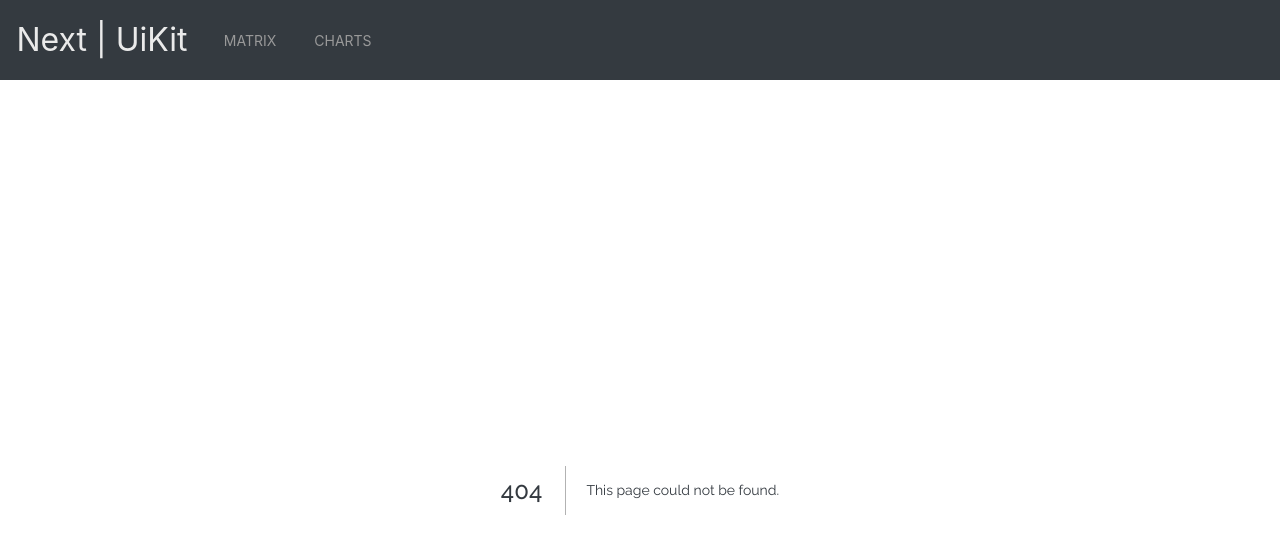
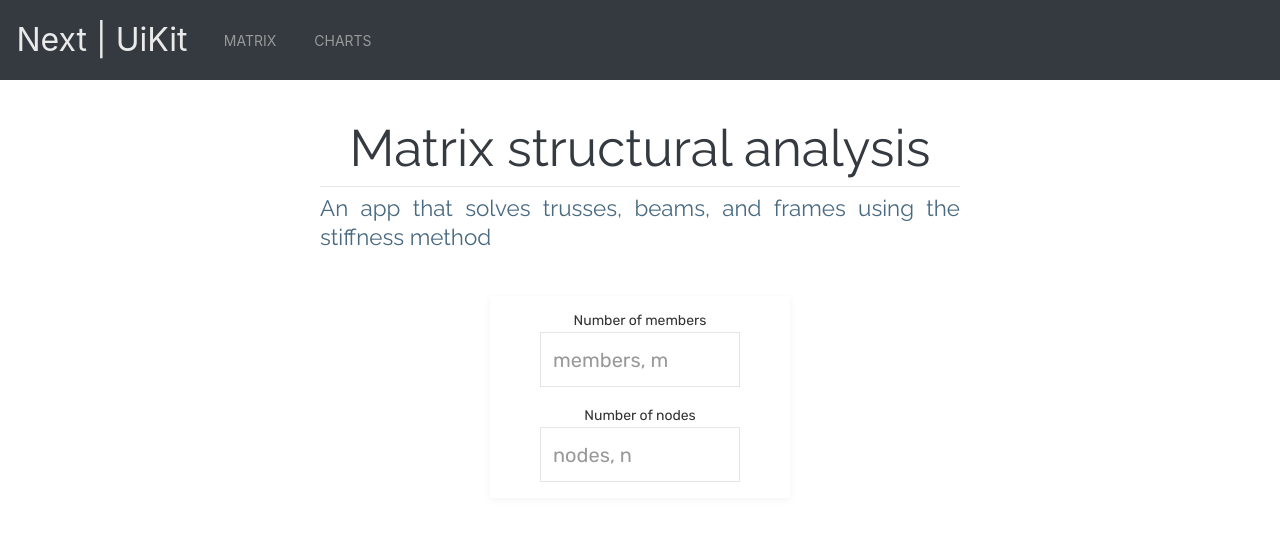
Before and after one commit to Brlaney/mtrx, a Next.js app: page /matrix in a window 1280 px wide. Before the commit this address had no page. Shown: the top 540 px of the page. Built offline with nearby package versions, Linux system fonts and the light colour scheme.

Commit message:
Updates and additions

```diff
--- a/src/components/Navbar.tsx
+++ b/src/components/Navbar.tsx
@@ -16,7 +16,7 @@ const Navbar = () => {
           {/* Matrix dropdown menu */}
           <ul id={styles.list} className='uk-navbar-nav'>
             <li id={styles.listItem} className='uk-*'>
-              <Link href='/samples'>
+              <Link href='/matrix'>
                 <a className={styles.navlink}>Matrix</a>
               </Link>
             </li>
--- a/src/components/graphs/TextMessages.tsx
+++ b/src/components/graphs/FrequencyGraph.tsx
@@ -2,7 +2,7 @@ import { Bar } from 'react-chartjs-2'
 // import { data } from '@/lib/data/texts-one'
 
 
-const TextMessages = () => {
+const FrequencyGraph = () => {
   return (
     <div className='uk-height-large uk-flex uk-flex-center uk-flex-middle uk-margin'>
       <Bar
@@ -389,4 +389,4 @@ const TextMessages = () => {
   )
 }
 
-export default TextMessages
+export default FrequencyGraph
--- a/src/pages/api/tweets/index.ts
+++ b/src/pages/api/tweets/index.ts
@@ -1,5 +1,6 @@
+import type { NextApiRequest, NextApiResponse } from 'next'
 import { tweets } from './data'
 
-export default function handler (req, res) {
+export default (req: NextApiRequest, res: NextApiResponse) => {
   res.status(200).json(tweets)
 }
--- /dev/null
+++ b/src/pages/matrix/index.tsx
@@ -0,0 +1,71 @@
+import Link from 'next/link'
+import styles from '@/styles/pages/Samples.module.scss'
+
+
+const Matrix = () => {
+  return (
+    <>
+      <div className={styles.parent}>
+        <div className={styles.header}>
+          <h1 className={styles.title}>
+            Matrix structural analysis
+          </h1>
+          <h2 className={styles.subtitle}>
+            An app that solves trusses, beams,
+            and frames using the stiffness method
+          </h2>
+        </div>
+
+        {/* Link container */}
+        <div
+          id={styles.linkContainer}
+          className='uk-grid-row uk-grid-row-large uk-child-width-1-3 uk-text-center'
+          uk-grid
+        >
+          {/* Form - user inputs */}
+          <div id={styles.card} className='uk-width-1-3'>
+            <form
+              className={styles.form}
+              // onSubmit={}
+            >
+              <div className={styles.formDiv}>
+                <label
+                  id={styles.label}
+                  className='uk-form-label'
+                  htmlFor='form-horizontal-text'
+                >
+                  Number of members
+                </label>
+                <div id={styles.controls} className='uk-form-controls'>
+                  <input
+                    className='uk-input uk-form-width-medium uk-form-large'
+                    type='text'
+                    placeholder='members, m'
+                  />
+                </div>
+              </div>
+              <div className={styles.formDiv}>
+                <label
+                  id={styles.label}
+                  className='uk-form-label'
+                  htmlFor='form-horizontal-text'
+                >
+                  Number of nodes
+                </label>
+                <div id={styles.controls} className='uk-form-controls'>
+                  <input
+                    className='uk-input uk-form-width-medium uk-form-large'
+                    type='text'
+                    placeholder='nodes, n'
+                  />
+                </div>
+              </div>
+            </form>
+          </div>
+        </div>
+      </div>
+    </>
+  )
+}
+
+export default Matrix
--- a/src/pages/samples/stats.tsx
+++ b/src/pages/matrix/stats.tsx
@@ -7,7 +7,7 @@ export default function Comparison () {
     <>
       <div className='uk-container-large' style={{ margin: '20px' }}>
         <h1>Text amounts</h1>
-        <Link href='/texts'>
+        <Link href='/matrix'>
           <button className='uk-button-default'>back</button>
         </Link>
         <div className='uk-heading-divider uk-margin-large-bottom'></div>
--- a/src/scss/components/Footer.module.scss
+++ b/src/scss/components/Footer.module.scss
@@ -2,11 +2,11 @@
 
 #footer {
   bottom: 0;
+  height: 70px;
+  width: 100vw;
   position: absolute;
-  width: 100vw;
   background-color: $bg-d;
   padding: 1rem 0 1rem 0;
-  height: 80px;
   .link {
     padding: 0.8rem 0 0 0;
     color: $light;
--- a/src/scss/pages/Charts.module.scss
+++ b/src/scss/pages/Charts.module.scss
@@ -12,7 +12,7 @@
   .header {
     margin-bottom: 1rem;
     .title {
-      font-size: 3.5rem;
+      font-size: 3.875rem;
       color:$bg-d;
       text-align: center;
       padding-bottom: 0.44rem;
@@ -21,7 +21,6 @@
     }
     .subtitle {
       text-align: center;
-      padding: 0;
       margin-top: 0.2rem;
       color: $text-secondary;
       font-weight: bold;
--- a/src/scss/pages/Samples.module.scss
+++ b/src/scss/pages/Samples.module.scss
@@ -8,17 +8,20 @@
   margin: 0.66rem;
   padding: 0.22rem;
   .header {
+    margin-bottom: 1rem;
     .title {
+      font-size: 3.2rem;
+      text-align: center;
+      padding-bottom: 0.44rem;
+      margin: 0.85rem 0 0 0;
       border-bottom: calc(0.3px + 0.02em) solid #e5e5e5;
-      text-align: center;
-      font-size: 62px;
-      margin: 0.85rem 0 0 0;
     }
     .subtitle {
-      font-weight: bold;
+      text-align: justify;
+      width: 50vw;
       margin: 0.4rem 0 0.8rem 0;
-      text-align: center;
       color: $text-secondary;
+      font-size: 1.4rem;
     }
   }
   #subheader {
@@ -57,6 +60,17 @@
           }
         }
       }
+      .form {
+        .formDiv {
+          margin: 0.75rem 0 1rem 0;
+          #label {
+            padding: 0.2rem;
+          }
+          #controls {
+
+          }
+        }
+      }
     }
   }
 }
```
Also changed, not shown: src/pages/matrix/timeline.tsx (renamed from src/pages/samples/messages.tsx, +5 -5 lines), src/pages/samples/index.tsx (deleted, +0 -73 lines), src/pages/matrix/comparison.tsx (renamed from src/pages/samples/comparison.tsx).
